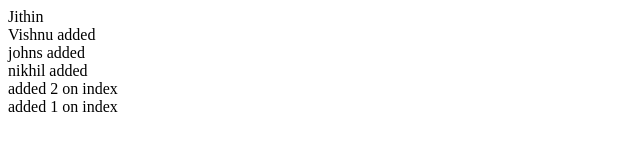
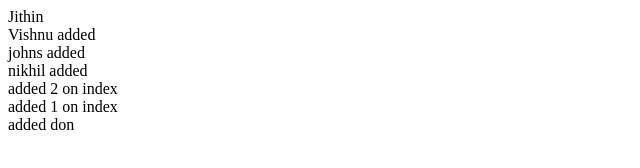
Before and after one commit to Jithinkg/git_study, a plain HTML site: page index.html in a window 1280 px wide. Shown: the full height of the page, 0-640 px from the left. Drawn offline with Linux system fonts and the light colour scheme.

Commit message:
added don

```diff
--- a/index.html
+++ b/index.html
@@ -15,6 +15,7 @@
     <div>added 2 on index</div>
 
     <div>added 1 on index</div>
+    <div>added don</div>
 
 </body>
 </html>
```
